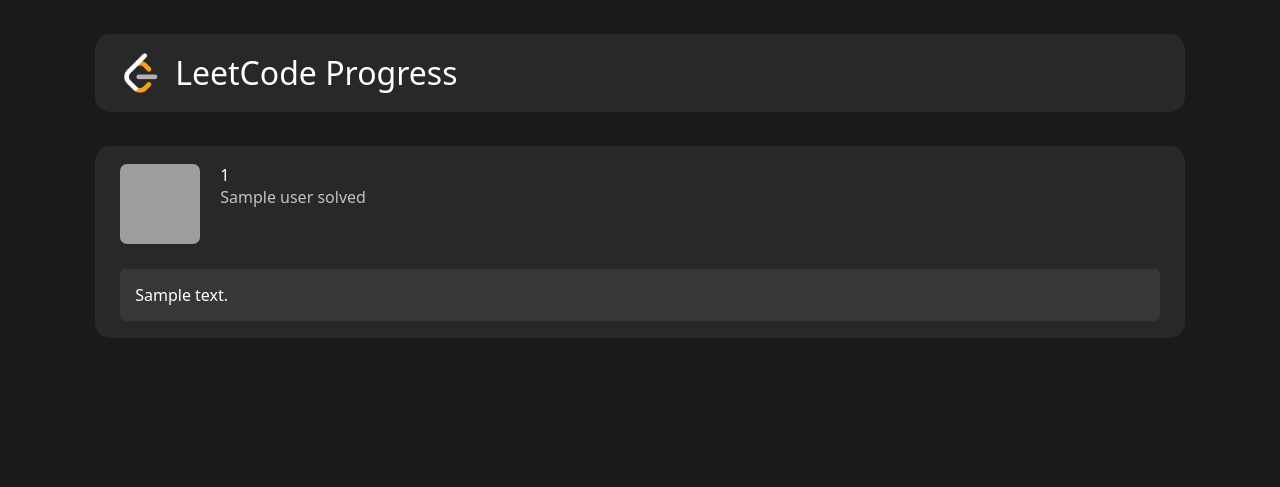
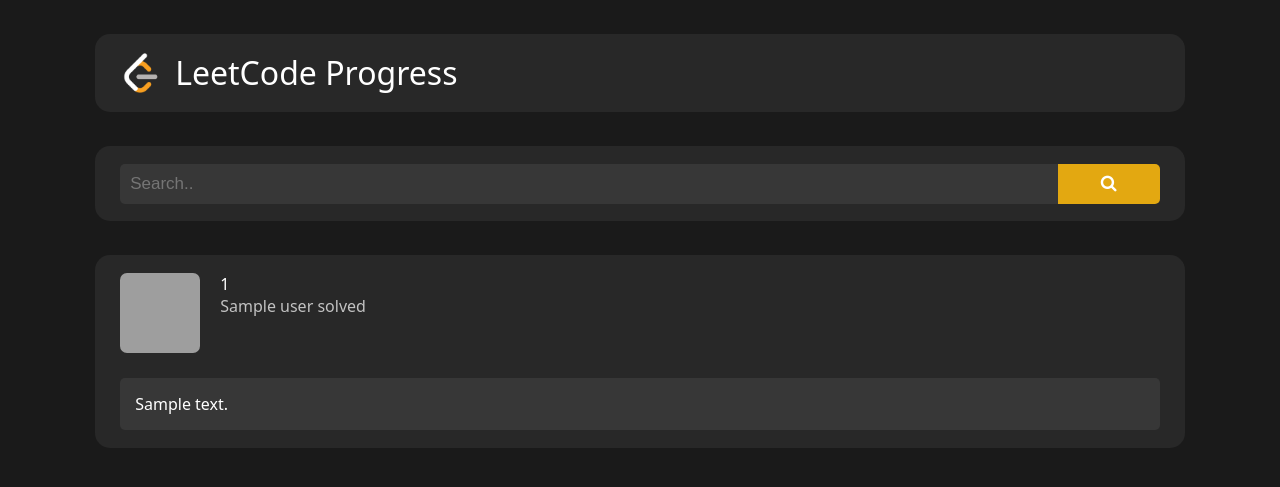
Before and after one commit to UUinc/LeetcodeProgressWeb, a Flask app: template templates/index.html in a window 1280 px wide. Shown: the top 487 px of the page. Run offline with Flask 2, Linux system fonts and the light colour scheme; the template is opened without the code that fills it: most values are stand-ins (such as "Sample title", 1, 10 or a date in 2020); grey boxes are pictures that could not be loaded.

Commit message:
remove a get filtered data function, add link to user profile

```diff
--- a/static/style.css
+++ b/static/style.css
@@ -1,5 +1,6 @@
 :root {
     --background-color-white: #ffffff;
+    --background-color-dark-yellow: #e3a811;
     --background-color-yellow: #ffc01e;
     --background-color-green: #2cbb5d;
     --background-color-blue: #00b8a3;
@@ -30,9 +31,12 @@
     background-color: var(--background-color-dark-gray);
 }
 /* App */
-.app-title {
+.app-title a
+{
     display: flex;
     align-items: center;
+    color: var(--text-color-white);
+    text-decoration: none;
 }
 .app-title h1
 {
@@ -43,6 +47,39 @@
     width: 40px;
     padding-right: 15px;
 }
+/* Search Bar */
+.app-searchbar
+{
+    display: flex;
+}
+/* Style the search field */
+.app-searchbar input[type=text] {
+    padding: 10px;
+    font-size: 17px;
+    width: 90%;
+    color: var(--text-color-white);
+    background: #ffffff12;
+    border: 0;
+    border-radius: 5px 0 0 5px;
+    outline: none;
+}
+
+/* Style the submit button */
+.app-searchbar button {
+    width: 10%;
+    padding: 10px;
+    background: var(--background-color-dark-yellow);
+    color: white;
+    font-size: 17px;
+    border: 0;
+    border-radius: 0 5px 5px 0;
+    cursor: pointer;
+}
+
+.app-searchbar button:hover {
+    background: var(--background-color-yellow);
+}
+/* End Search Bar */
 .app-card
 {
     background-color: var(--background-color-gray);
@@ -63,6 +100,11 @@
     object-fit: cover;
     margin-right: 20px;
     border-radius: 7px;
+}
+.app-card-info a
+{
+    color: var(--text-color-white);
+    text-decoration: none;
 }
 .app-card-info-fullname {
     font-weight: 500;
--- a/templates/index.html
+++ b/templates/index.html
@@ -4,6 +4,7 @@
     <meta charset="UTF-8">
     <meta http-equiv="X-UA-Compatible" content="IE=edge">
     <meta name="viewport" content="width=device-width, initial-scale=1.0">
+    <link rel="stylesheet" href="https://cdnjs.cloudflare.com/ajax/libs/font-awesome/4.7.0/css/font-awesome.min.css">
     <link rel="stylesheet" href="{{ url_for('static', filename='style.css')}}">
     <link rel="icon" type="image/png" href="{{ url_for('static', filename='img/LeetCode_logo_rvs.png')}}" />
     <title>LeetCode Progress</title>
@@ -11,22 +12,32 @@
 <body>
     <div id="app">
         <div class="app-title app-card">
-            <img src="{{ url_for('static', filename='img/LeetCode_logo_rvs.png')}}" alt="leetcode logo"/>
-            <h1>LeetCode Progress</h1>
+            <a href="/">
+                <img src="{{ url_for('static', filename='img/LeetCode_logo_rvs.png')}}" alt="leetcode logo"/>
+                <h1>LeetCode Progress</h1>
+            </a>
         </div>
 
         {% block content %}
+            <div class="app-searchbar app-card">
+                <input type="text" placeholder="Search.." name="search">
+                <button type="submit">
+                    <i class="fa fa-search"></i>
+                </button>
+            </div>
             {% for userData in data %}
             <div class="app-card">
                 <div class="app-card-info">
                     <img src="{{userData[1]}}" alt="Avatar" />
                     <div>
-                        <p class="app-card-info-fullname">{{userData[0]}}</p>
-                        <p class="app-card-info-nbrsolved">{{userData[2]}} solved</p>
+                        <a href="{{userData[2]}}" target="_blank">
+                            <p class="app-card-info-fullname">{{userData[0]}}</p>
+                        </a>
+                        <p class="app-card-info-nbrsolved">{{userData[3]}} solved</p>
                     </div>
                 </div>
                 <ul>
-                    {% for ac in userData[3] %}
+                    {% for ac in userData[4] %}
                     <li>{{ ac.text }}</li>
                     {% endfor %}
                 </ul>
--- a/templates/user.html
+++ b/templates/user.html
@@ -4,7 +4,9 @@
     <div class="app-card-info">
         <img src="{{avatar}}" alt="Avatar"/>
         <div>
-            <p class="app-card-info-fullname">{{fullname}}</p>
+            <a href="{{url}}" target="_blank">
+                <p class="app-card-info-fullname">{{fullname}}</p>
+            </a>
             <p class="app-card-info-nbrsolved">{{nbr_problem_solved}} solved</p>
         </div>
     </div>
```
Also changed, not shown: leetcodescraper.py (+1 -10 lines), views.py (+5 -4 lines).
